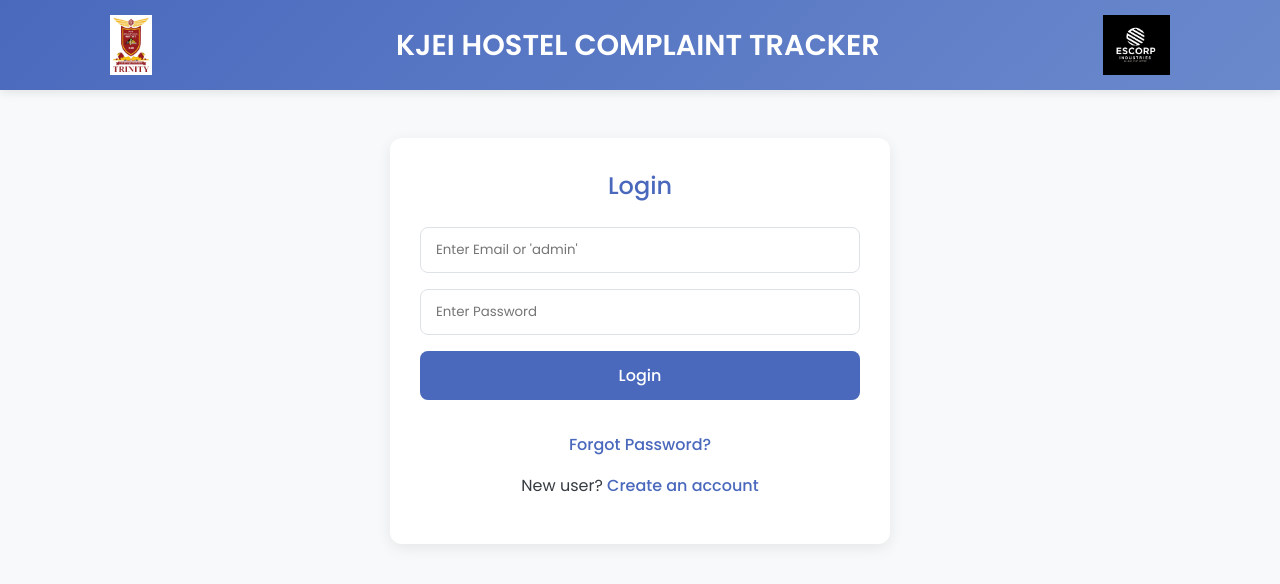
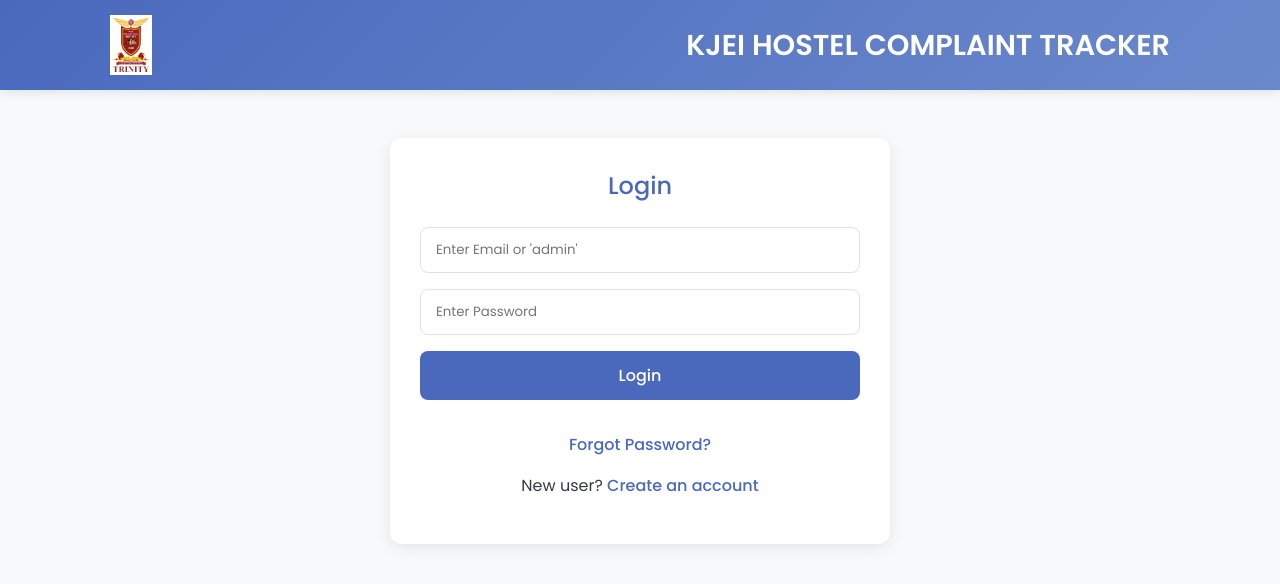
Before and after one commit to AdarshBhande/KJEI_HOSTEL_COMPLAINT_TRACKER, a plain HTML site: page index.html in a window 1280 px wide. Drawn offline with Linux system fonts and the light colour scheme.

Commit message:
Update index.html

```diff
--- a/index.html
+++ b/index.html
@@ -60,7 +60,6 @@
 <div class="header-content">
 <img alt="College Logo" src="kjei.png"/>
 <h1>KJEI HOSTEL COMPLAINT TRACKER</h1>
-<img alt="Escorp Logo" src="escorplogo.png" style="max-height:60px;"/></div>
 </header>
 <div class="container" id="loginPanel">
 <h2>Login</h2>
@@ -374,4 +373,5 @@
 
 </script>
 </body>
+
 </html>
```
